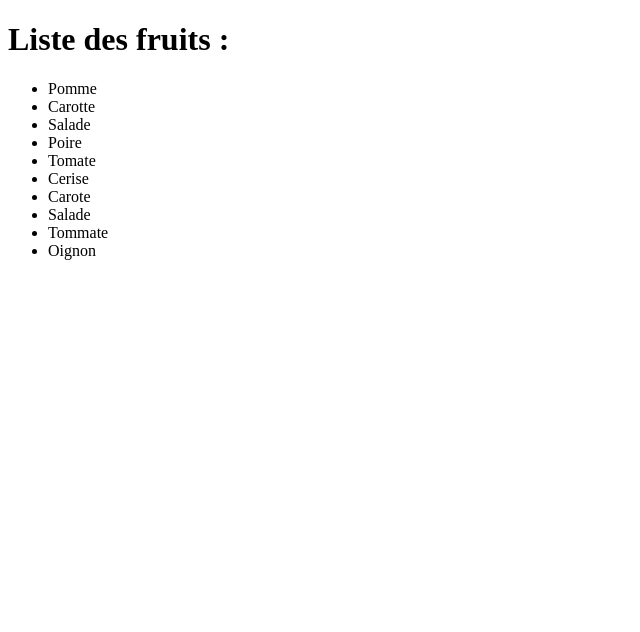
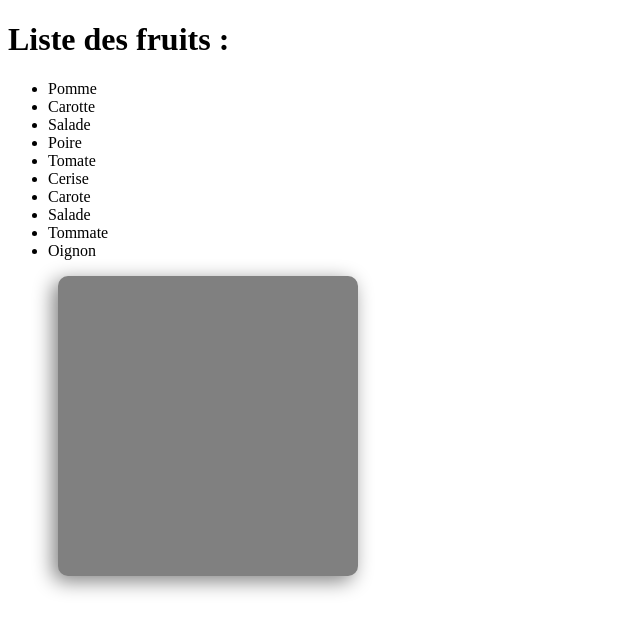
Before and after one commit to NQSH/gestion-des-banches, a plain HTML site: page index.html in a window 1280 px wide. Shown: the whole page, without its empty margins (0-640 px from the left). Drawn offline with Linux system fonts and the light colour scheme.

Commit message:
Commit sur la branche main

```diff
--- a/index.html
+++ b/index.html
@@ -21,5 +21,6 @@
             <li>Tommate</li>
             <li>Oignon</li>
         </ul>
+        <div style="width: 300px; height: 300px; box-shadow: -5px 5px 20px grey; background-color: grey; margin-left: 50px; border-radius: 10px;"></div>
     </body>
 </html>
```
Also changed, not shown: 1 other file.
